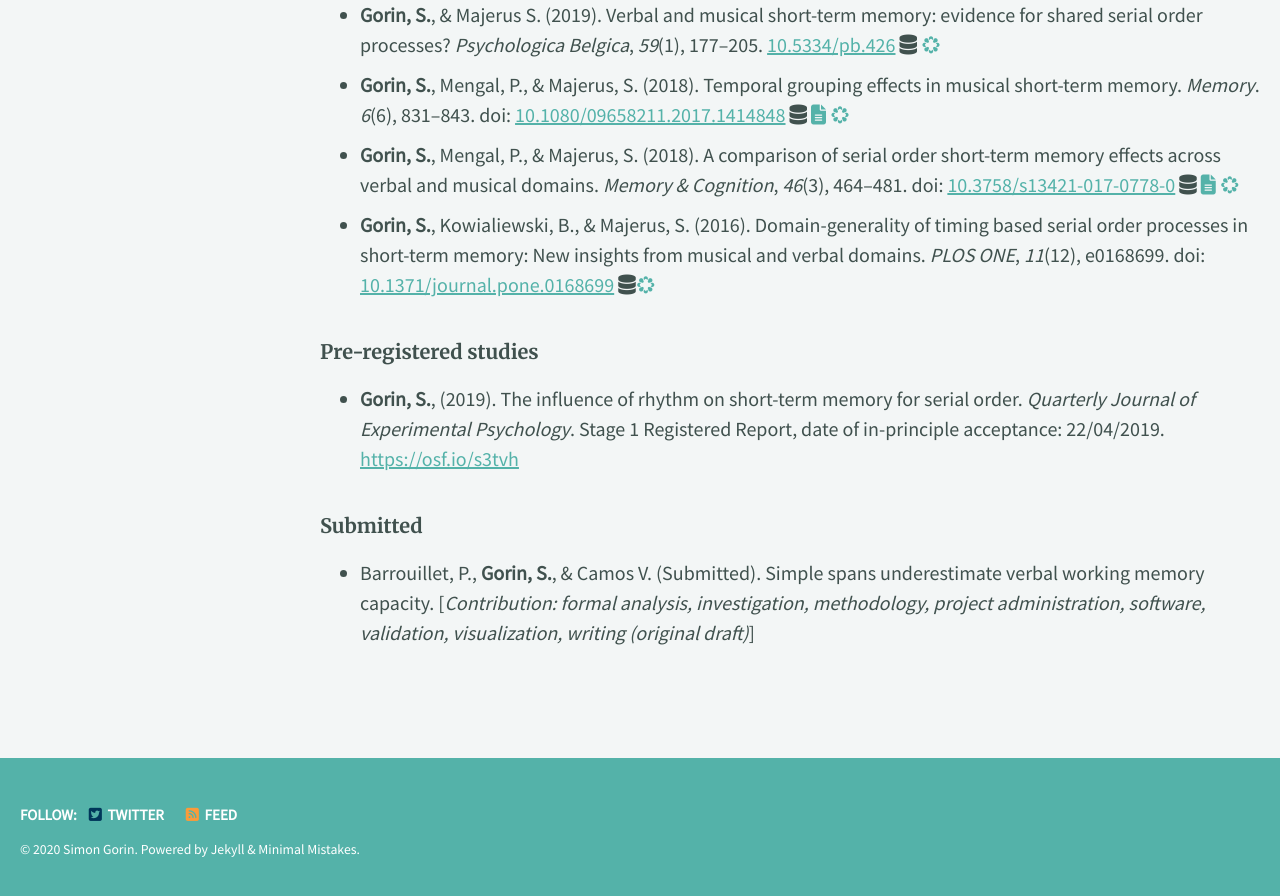
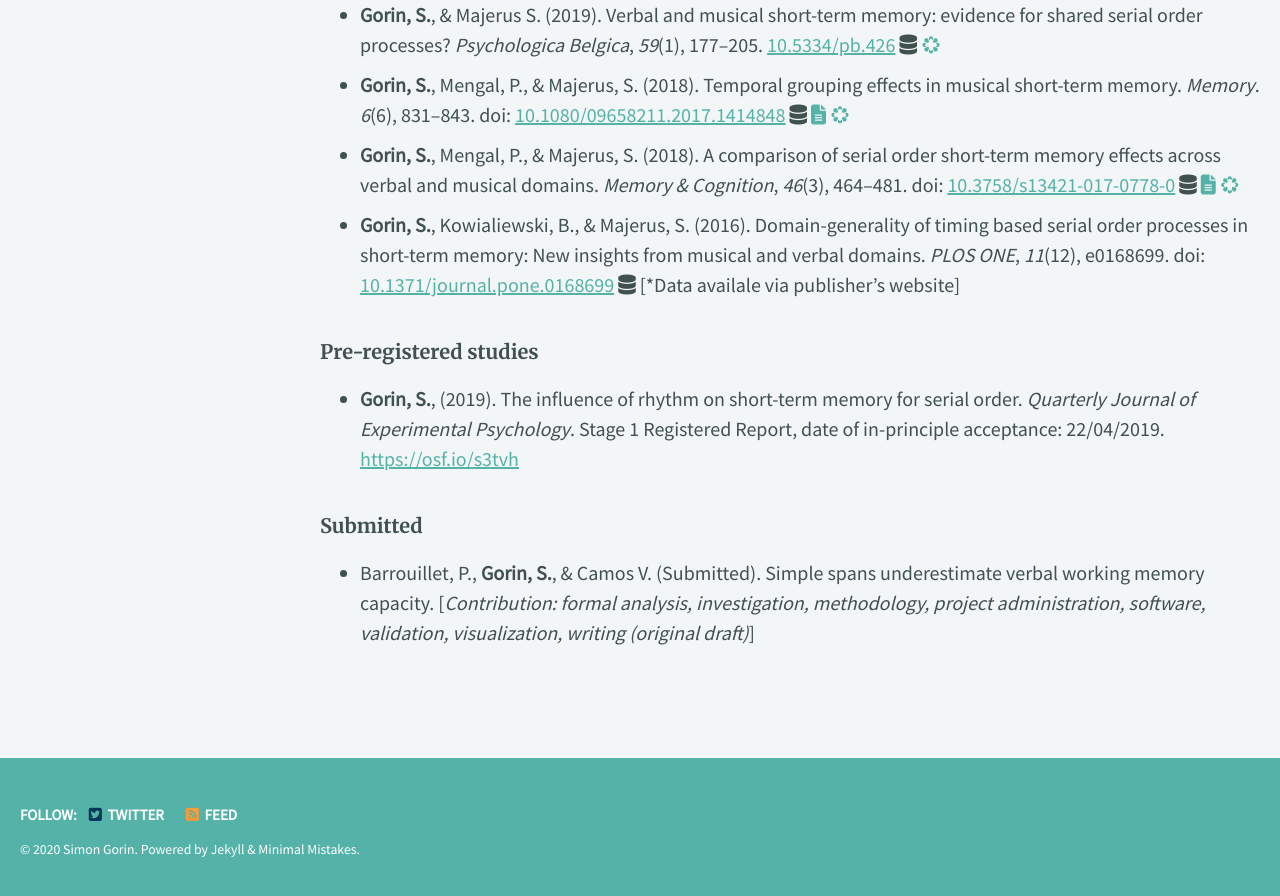
Before and after one commit to gorinsimon/gorinsimon.github.io, a Jekyll site: the page built from _pages/publications.md, in a window 1280 px wide and 900 px high, scrolled down 743 px. Shown: the top 896 px of the window. Built offline with Jekyll 4.4.1, drawn with Linux system fonts in a browser that asks for light colours; cached includes are drawn as plain includes; nearby versions of some CDN libraries; some web fonts are replaced.

Commit message:
Update publications.md

```diff
--- a/_pages/publications.md
+++ b/_pages/publications.md
@@ -21,7 +21,7 @@ classes: wide
 + **Gorin, S.**, & Majerus S. (2019). Verbal and musical short-term memory: evidence for shared serial order processes? *Psychologica Belgica*, *59*(1), 177–205. [10.5334/pb.426](https://doi.org/10.5334/pb.426) <i class="fas fa-database"></i> [<i class="ai ai-osf"></i>](https://osf.io/hwrms/)
 + **Gorin, S.**, Mengal, P., & Majerus, S. (2018). Temporal grouping effects in musical short-term memory. *Memory*. *6*(6), 831–843. doi: [10.1080/09658211.2017.1414848](https://doi.org/10.1080/09658211.2017.1414848) <i class="fas fa-database"></i> [<i class="fas fa-file-alt"></i>](https://orbi.uliege.be/bitstream/2268/216786/1/Gorin%20Mengal%20Majerus_Memory_2017.pdf) [<i class="ai ai-osf"></i>](https://osf.io/tdhkv/)
 + **Gorin, S.**, Mengal, P., & Majerus, S. (2018). A comparison of serial order short-term memory effects across verbal and musical domains. *Memory & Cognition*, *46*(3), 464–481. doi: [10.3758/s13421-017-0778-0](https://doi.org/10.3758/s13421-017-0778-0) <i class="fas fa-database"></i> [<i class="fas fa-file-alt"></i>](https://orbi.uliege.be/bitstream/2268/217883/3/Gorin%20Mengal%20Majerus_MemCogn_2017.pdf) [<i class="ai ai-osf"></i>](https://osf.io/6kvrz/)
-+ **Gorin, S.**, Kowialiewski, B., & Majerus, S. (2016). Domain-generality of timing based serial order processes in short-term memory: New insights from musical and verbal domains. *PLOS ONE*, *11*(12), e0168699. doi: [10.1371/journal.pone.0168699](https://doi.org/10.1371/journal.pone.0168699) <i class="fas fa-database"></i>[<i class="ai ai-osf"></i>](https://journals.plos.org/plosone/article?id=10.1371/journal.pone.0168699)
++ **Gorin, S.**, Kowialiewski, B., & Majerus, S. (2016). Domain-generality of timing based serial order processes in short-term memory: New insights from musical and verbal domains. *PLOS ONE*, *11*(12), e0168699. doi: [10.1371/journal.pone.0168699](https://doi.org/10.1371/journal.pone.0168699) <i class="fas fa-database"></i> \[*Data availale via publisher's website\]
 
 ### Pre-registered studies
 + **Gorin, S.**, (2019). The influence of rhythm on short-term memory for serial order. *Quarterly Journal of Experimental Psychology*. Stage 1 Registered Report, date of in-principle acceptance: 22/04/2019. [https://osf.io/s3tvh](https://osf.io/s3tvh)
```
